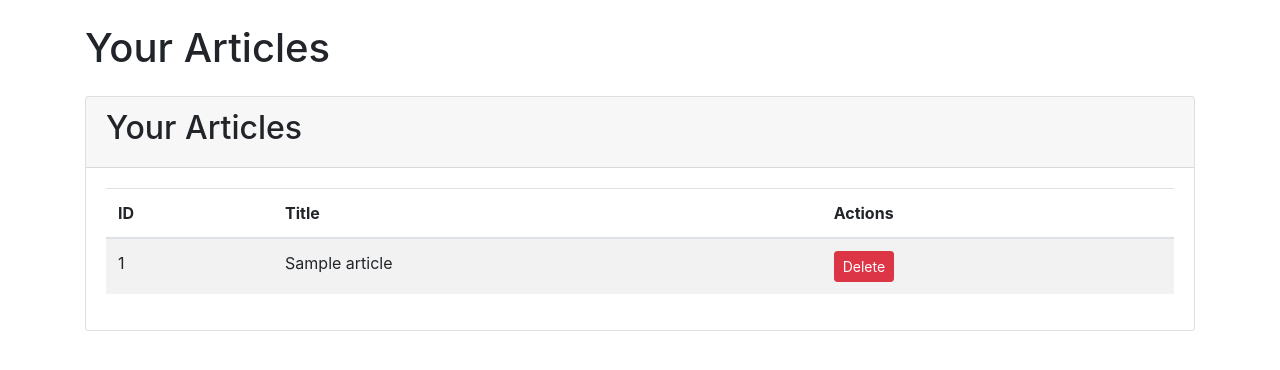
After one commit to ligh-cloud/Drive-Loc, a PHP site: page /article_client.php in a window 1280 px wide. The commit adds this page. Shown: the top 370 px of the page. Run offline with PHP 8.4, Linux system fonts and the light colour scheme; the visitor is signed in with stand-in values (Sample User, id 1); tables that the repository leaves empty hold one stand-in row (values such as "Sample post").

Commit message:
adding articles view

```diff
--- a/model/article.php
+++ b/model/article.php
@@ -101,5 +101,13 @@ class Article {
             return false;
         }
     }
+    public static function deleteArticle($id_article){
+        $db = new Database();
+        $conn = $db->getConnection();
+        $query = "DELETE FROM article WHERE id_article = :id_article";
+        $stm = $conn->prepare($query);
+        $stm->bindParam(":id_article", $id_article);
+        $stm->execute();
+    }
 }
 ?>
--- a/model/favorite.php
+++ b/model/favorite.php
@@ -22,6 +22,7 @@ class Favorite {
             $stmt->execute();
             return true;
         } catch (PDOException $e) {
+            throw new Exception("can't add to favorite" . $e->getMessage() );
             return false;
         }
     }
@@ -38,6 +39,7 @@ class Favorite {
             $stmt->execute();
             return true;
         } catch (PDOException $e) {
+            throw new Exception("can remove from favorite" . $e->getMessage());
             return false;
         }
     }
--- /dev/null
+++ b/view/article_client.php
@@ -0,0 +1,82 @@
+<?php
+session_start();
+require "../model/article.php";
+require "../model/user.php";
+
+
+$user_id = $_SESSION['user_id'] ;
+
+
+$articles = Article::getAllArticles($user_id);
+
+if ($_SERVER['REQUEST_METHOD'] === 'POST' && isset($_POST['delete_article_id'])) {
+    Article::deleteArticle($_POST['delete_article_id']);
+    $_SESSION['success'] = 'Article deleted successfully';
+
+    header('Location: ' . $_SERVER['PHP_SELF']);
+    exit();
+}
+?>
+
+<!DOCTYPE html>
+<html lang="en">
+
+<head>
+    <meta charset="UTF-8">
+    <meta name="viewport" content="width=device-width, initial-scale=1.0">
+    <title>User Articles</title>
+    <link rel="stylesheet" href="https://maxcdn.bootstrapcdn.com/bootstrap/4.0.0/css/bootstrap.min.css">
+</head>
+
+<body>
+    <div class="container">
+        <h1 class="my-4">Your Articles</h1>
+
+        <!-- Session Messages -->
+        <?php if (isset($_SESSION['success'])): ?>
+            <div class="alert alert-success alert-dismissible fade show" role="alert">
+                <?php echo $_SESSION['success']; unset($_SESSION['success']); ?>
+                <button type="button" class="close" data-dismiss="alert" aria-label="Close">
+                    <span aria-hidden="true">&times;</span>
+                </button>
+            </div>
+        <?php endif; ?>
+        <!-- Session Messages -->
+
+        <div class="card mb-4">
+            <div class="card-header">
+                <h2>Your Articles</h2>
+            </div>
+            <div class="card-body">
+                <table class="table table-striped">
+                    <thead>
+                        <tr>
+                            <th>ID</th>
+                            <th>Title</th>
+                            <th>Actions</th>
+                        </tr>
+                    </thead>
+                    <tbody>
+                        <?php foreach ($articles as $article): ?>
+                            <tr>
+                                <td><?php echo htmlspecialchars($article['id_article']); ?></td>
+                                <td><?php echo htmlspecialchars($article['title']); ?></td>
+                                <td>
+                                    <form action="" method="post" style="display:inline;">
+                                        <input type="hidden" name="delete_article_id" value="<?php echo $article['id_article']; ?>">
+                                        <button type="submit" class="btn btn-danger btn-sm">Delete</button>
+                                    </form>
+                                </td>
+                            </tr>
+                        <?php endforeach; ?>
+                    </tbody>
+                </table>
+            </div>
+        </div>
+    </div>
+
+    <script src="https://code.jquery.com/jquery-3.5.1.slim.min.js"></script>
+    <script src="https://maxcdn.bootstrapcdn.com/bootstrap/4.0.0/js/bootstrap.min.js"></script>
+</body>
+
+</html>
--- a/view/client_dashboard.php
+++ b/view/client_dashboard.php
@@ -35,6 +35,7 @@
                     <button onclick="showCommentsModal()" class="bg-green-500 hover:bg-green-600 text-white px-4 py-2 rounded-lg">View My Comments</button>
                     <a href="add_article.php" class="bg-green-500 hover:bg-green-600 text-white px-4 py-2 rounded-lg">Add an Article</a>
                     <a href="list_article.php" class="bg-green-500 hover:bg-green-600 text-white px-4 py-2 rounded-lg">View All Articles</a>
+                    <a href="article_client.php" class="bg-green-500 hover:bg-green-600 text-white px-4 py-2 rounded-lg">View my article</a>
                 </div>
             </div>
         </div>
```
Also changed, not shown: data.sql (+23 -9 lines).
